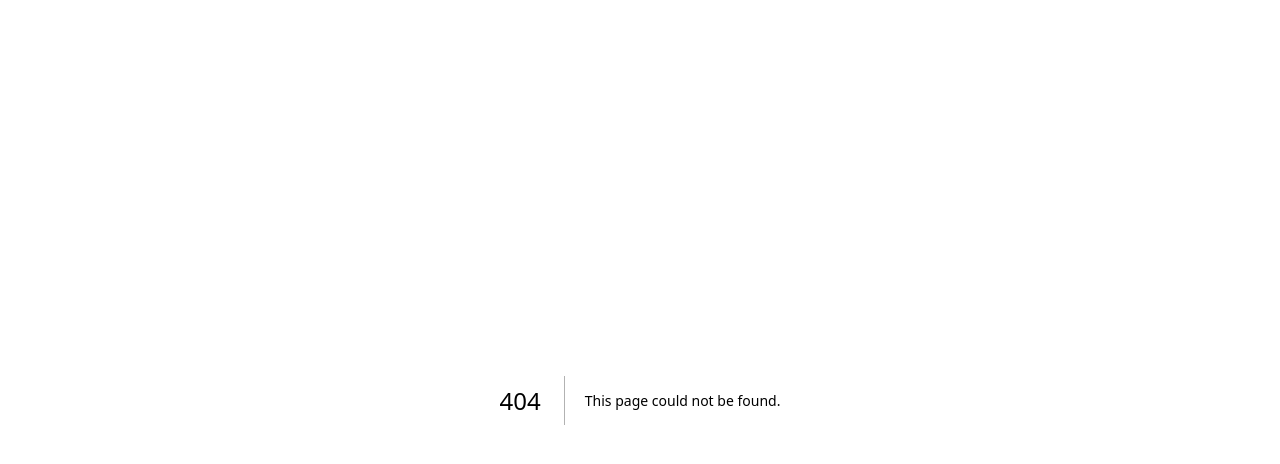
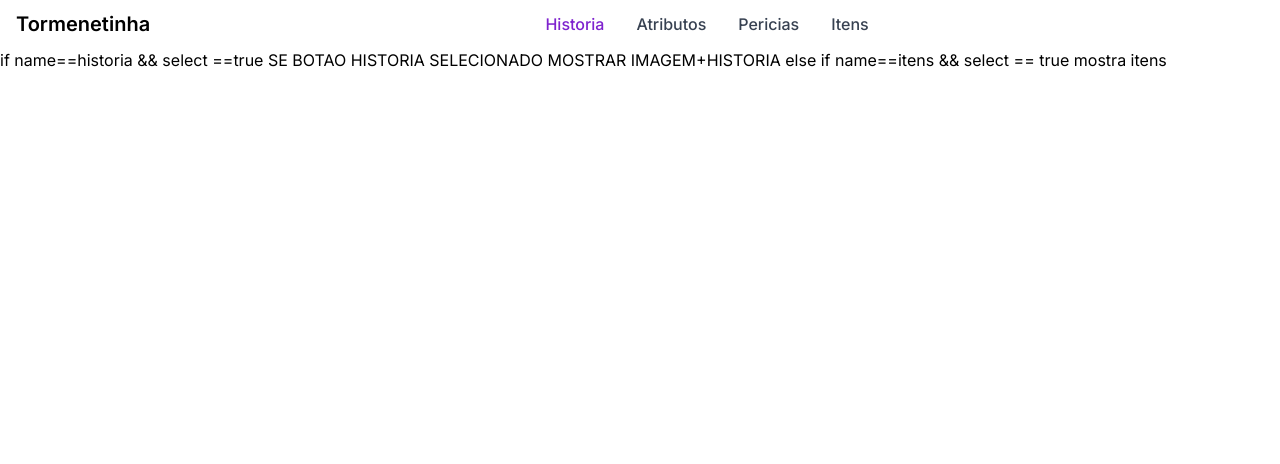
Before and after one commit to jjpps/ordemParanormalReference, a Next.js app: page /CharacterData in a window 1280 px wide. Before the commit this address had no page. Shown: the top 464 px of the page. Built offline with nearby package versions, Linux system fonts and the light colour scheme.

Commit message:
CharacterData_incio

```diff
--- a/src/app/CharacterData.tsx
+++ /dev/null
@@ -1,19 +0,0 @@
-function CharacterData() {
-  return (
-    <main>
-      <div>
-        <h2>TESTETETETE</h2>
-        {/* <div className="gap-8 columns-2 ">
-        <Image
-          src="miriam.png"
-          width={500}
-          height={500}
-          alt="Picture of the author"
-        />
-      </div> */}
-      </div>
-    </main>
-  );
-}
-
-export default CharacterData;
--- /dev/null
+++ b/src/app/CharacterData/page.tsx
@@ -0,0 +1,115 @@
+import Image from "next/image";
+
+const arraySelectedMenu = [
+  {
+    name: "Historia",
+    selected: true,
+  },
+  {
+    name: "Atributos",
+    selected: false,
+  },
+  {
+    name: "Pericias",
+    selected: false,
+  },
+  {
+    name: "Itens",
+    selected: false,
+  },
+];
+
+export default function CharacterData() {
+  return (
+    <main>
+      <div>
+        <nav className="bg-white border-gray-200 py-2.5 dark:bg-gray-900">
+          <div className="flex flex-wrap items-center justify-between max-w-screen-xl px-4 mx-auto">
+            <a href="#" className="flex items-center">
+              <span className="self-center text-xl font-semibold whitespace-nowrap dark:text-white">
+                Tormenetinha
+              </span>
+            </a>
+            <div className="flex items-center lg:order-2">
+              <button
+                data-collapse-toggle="mobile-menu-2"
+                type="button"
+                className="inline-flex items-center p-2 ml-1 text-sm text-gray-500 rounded-lg lg:hidden hover:bg-gray-100 focus:outline-none focus:ring-2 focus:ring-gray-200 dark:text-gray-400 dark:hover:bg-gray-700 dark:focus:ring-gray-600"
+                aria-controls="mobile-menu-2"
+                aria-expanded="true"
+              >
+                <span className="sr-only">Open main menu</span>
+                <svg
+                  className="w-6 h-6"
+                  fill="currentColor"
+                  viewBox="0 0 20 20"
+                  xmlns="http://www.w3.org/2000/svg"
+                >
+                  <path
+                    fill-rule="evenodd"
+                    d="M3 5a1 1 0 011-1h12a1 1 0 110 2H4a1 1 0 01-1-1zM3 10a1 1 0 011-1h12a1 1 0 110 2H4a1 1 0 01-1-1zM3 15a1 1 0 011-1h12a1 1 0 110 2H4a1 1 0 01-1-1z"
+                    clip-rule="evenodd"
+                  ></path>
+                </svg>
+                <svg
+                  className="hidden w-6 h-6"
+                  fill="currentColor"
+                  viewBox="0 0 20 20"
+                  xmlns="http://www.w3.org/2000/svg"
+                >
+                  <path
+                    fill-rule="evenodd"
+                    d="M4.293 4.293a1 1 0 011.414 0L10 8.586l4.293-4.293a1 1 0 111.414 1.414L11.414 10l4.293 4.293a1 1 0 01-1.414 1.414L10 11.414l-4.293 4.293a1 1 0 01-1.414-1.414L8.586 10 4.293 5.707a1 1 0 010-1.414z"
+                    clip-rule="evenodd"
+                  ></path>
+                </svg>
+              </button>
+            </div>
+            <div
+              className="items-center justify-between w-full lg:flex lg:w-auto lg:order-1"
+              id="mobile-menu-2"
+            >
+              <ul className="flex flex-col mt-4 font-medium lg:flex-row lg:space-x-8 lg:mt-0">
+                <li>
+                  <a
+                    href="#"
+                    className="block py-2 pl-3 pr-4 text-white bg-purple-700 rounded lg:bg-transparent lg:text-purple-700 lg:p-0 dark:text-white"
+                    aria-current="page"
+                  >
+                    Historia
+                  </a>
+                </li>
+                <li>
+                  <a
+                    href="#"
+                    className="block py-2 pl-3 pr-4 text-gray-700 border-b border-gray-100 hover:bg-gray-50 lg:hover:bg-transparent lg:border-0 lg:hover:text-purple-700 lg:p-0 dark:text-gray-400 lg:dark:hover:text-white dark:hover:bg-gray-700 dark:hover:text-white lg:dark:hover:bg-transparent dark:border-gray-700"
+                  >
+                    Atributos
+                  </a>
+                </li>
+                <li>
+                  <a
+                    href="#"
+                    className="block py-2 pl-3 pr-4 text-gray-700 border-b border-gray-100 hover:bg-gray-50 lg:hover:bg-transparent lg:border-0 lg:hover:text-purple-700 lg:p-0 dark:text-gray-400 lg:dark:hover:text-white dark:hover:bg-gray-700 dark:hover:text-white lg:dark:hover:bg-transparent dark:border-gray-700"
+                  >
+                    Pericias
+                  </a>
+                </li>
+                <li>
+                  <a
+                    href="#"
+                    className="block py-2 pl-3 pr-4 text-gray-700 border-b border-gray-100 hover:bg-gray-50 lg:hover:bg-transparent lg:border-0 lg:hover:text-purple-700 lg:p-0 dark:text-gray-400 lg:dark:hover:text-white dark:hover:bg-gray-700 dark:hover:text-white lg:dark:hover:bg-transparent dark:border-gray-700"
+                  >
+                    Itens
+                  </a>
+                </li>
+              </ul>
+            </div>
+          </div>
+        </nav>
+      </div>
+      if name==historia && select ==true SE BOTAO HISTORIA SELECIONADO MOSTRAR
+      IMAGEM+HISTORIA else if name==itens && select == true mostra itens
+    </main>
+  );
+}
--- a/src/app/CharacterPage.tsx
+++ b/src/app/CharacterPage.tsx
@@ -2,14 +2,17 @@
 
 export function CharacterPage() {
   return (
-    <div>
-      <Link href="/CharacterData">Link para Charecter</Link>
+    <Link
+      href={{
+        pathname: "/CharacterData",
+      }}
+    >
       <div
         className="bg-scroll h-[500px] w-[500px] bg-center bg-[length:298px] bg-no-repeat grayscale hover:grayscale-0 transition duration-[1000ms]  "
         style={{
           backgroundImage: `url("miriam.png")`,
         }}
       ></div>
-    </div>
+    </Link>
   );
 }
```
Also changed, not shown: package.json (+7 -5 lines), 1 other file (tests, documents, lock files or other folders).
